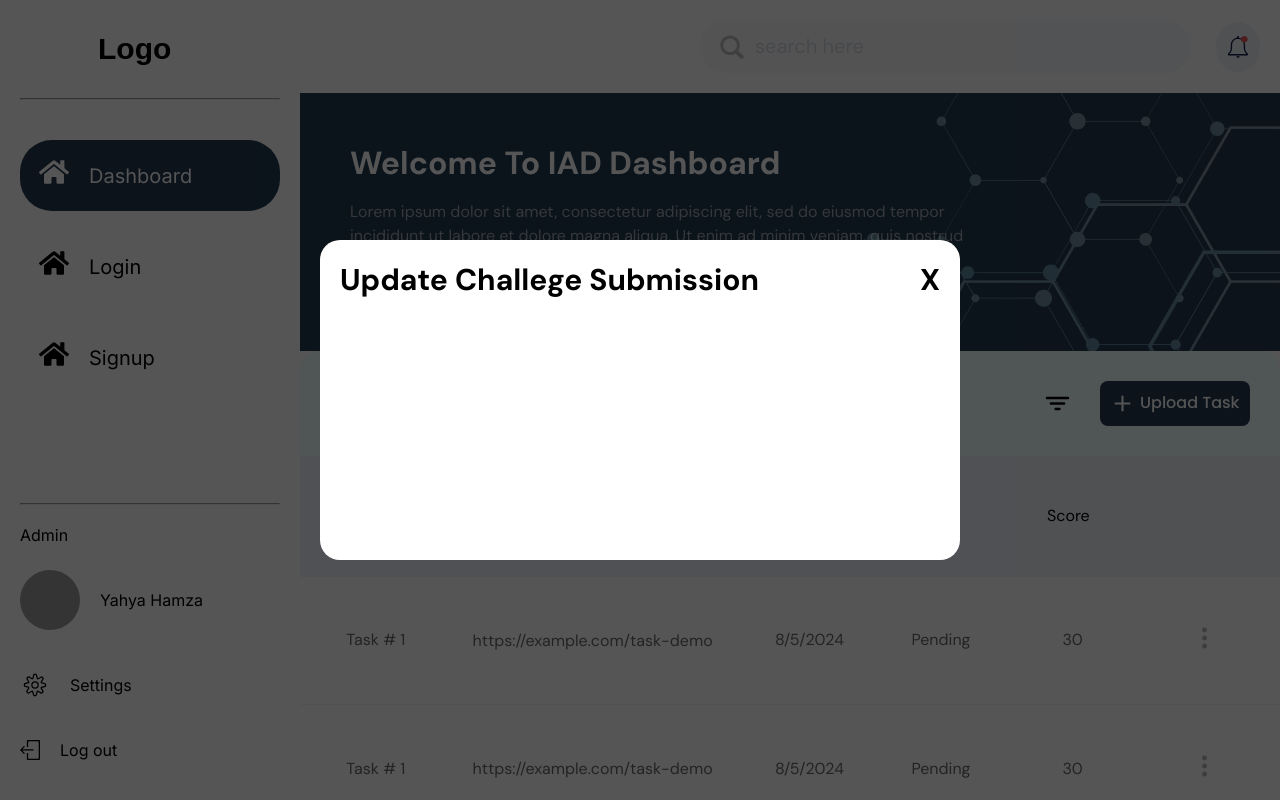
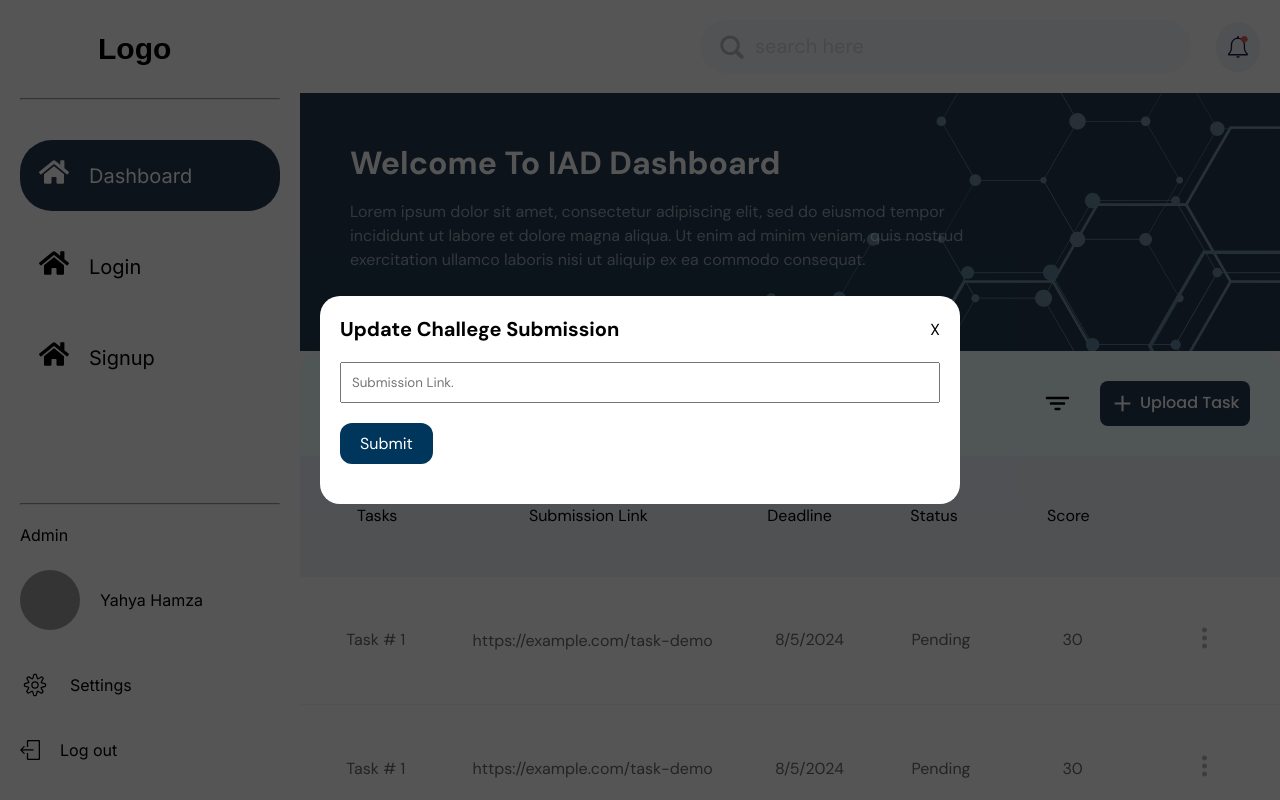
Before and after one commit to Yahya305/IAD-project, a React (Vite) app in the folder client/: page /student/dashboard in a window 1280 px wide. Built offline with nearby package versions, Linux system fonts and the light colour scheme; no server answers; grey boxes are pictures that could not be loaded; a web font is replaced by a local one.

Commit message:
feat: UI Fixes

```diff
--- a/client/src/pages/student/dashboard/components/UploadChallengeSubmission/index.css
+++ b/client/src/pages/student/dashboard/components/UploadChallengeSubmission/index.css
@@ -1,6 +1,6 @@
 .UploadChallengeSubmission {
     background: white;
-    height: 40vh;
+    height: auto;
     width: 50vw;
     z-index: 1011;
     border-radius: 20px;
@@ -14,11 +14,33 @@
         align-items: center;
 
         font-family: DM Sans;
-        font-weight: bold;
-        font-size: 30px;
+        .title {
+            font-weight: bold;
+            font-size: 20px;
+        }
         button {
             all: unset;
             cursor: pointer;
         }
     }
+    .body {
+        display: flex;
+        padding: 20px 0;
+        flex-direction: column;
+        gap: 20px;
+        input {
+            padding: 10px;
+            font-family: DM Sans;
+        }
+        button {
+            all: unset;
+            align-self: flex-start;
+            background-color: var(--blueColor);
+            padding: 10px 20px;
+            color: white;
+            border-radius: 12px;
+            cursor: pointer;
+            font-family: DM Sans;
+        }
+    }
 }
--- a/client/src/pages/student/dashboard/components/UploadChallengeSubmission/index.jsx
+++ b/client/src/pages/student/dashboard/components/UploadChallengeSubmission/index.jsx
@@ -4,6 +4,10 @@ import "./index.css";
 
 const UploadChallengeSubmission = (props) => {
     const { close } = props;
+    const onClickSubmit = () => {
+        console.log("Submit");
+        close?.()
+    }
     return (
         <BackDrop onClick={close}>
             <div className="UploadChallengeSubmission">
@@ -11,6 +15,10 @@ const UploadChallengeSubmission = (props) => {
                     <div className="title">Update Challege Submission</div>
                     <button onClick={close}>X</button>
                 </div>
+                <div className="body">
+                    <input placeholder="Submission Link." type="text" />
+                    <button onClick={onClickSubmit}>Submit</button>
+                </div>
             </div>
         </BackDrop>
     );
--- a/client/src/pages/student/dashboard/index.jsx
+++ b/client/src/pages/student/dashboard/index.jsx
@@ -6,6 +6,7 @@ import Search from "./components/bannerSearch";
 import Sidebar from "../../../global-components/Sidebar";
 import { FaHome } from "react-icons/fa";
 import UploadChallengeSubmission from "./components/UploadChallengeSubmission";
+import { AnimatePresence } from "framer-motion";
 
 
 const Routes = [
@@ -40,12 +41,14 @@ function StudentDashboard() {
                 <Search />
                 <Banner />
                 <Table />
+                <AnimatePresence>
                     {
                         Modals.UploadChallengeSubmission &&
                         <UploadChallengeSubmission
                             close={() => setModal("UploadChallengeSubmission", false)}
                         />
                     }
+                </AnimatePresence>
             </div>
 
         </div>
```
Lines whose indentation alone changed are shown as unchanged.
